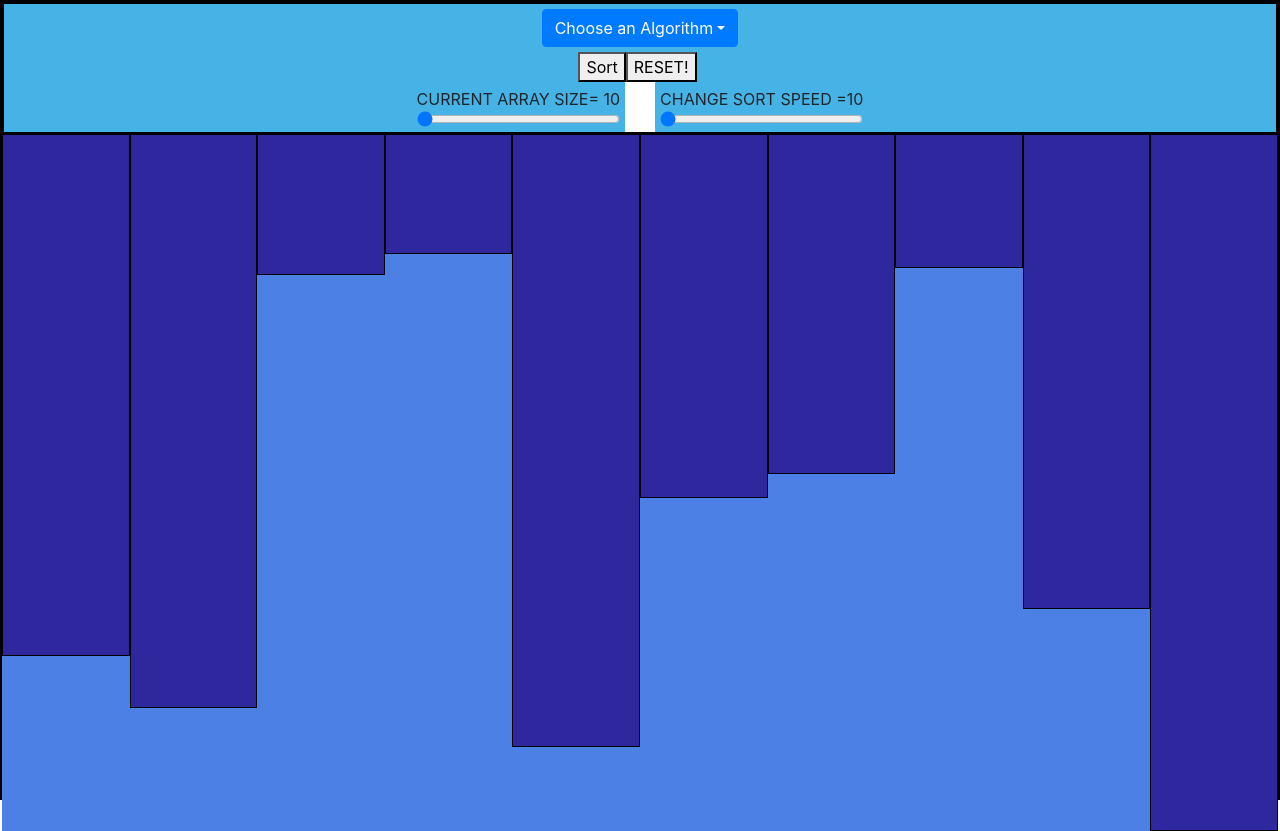
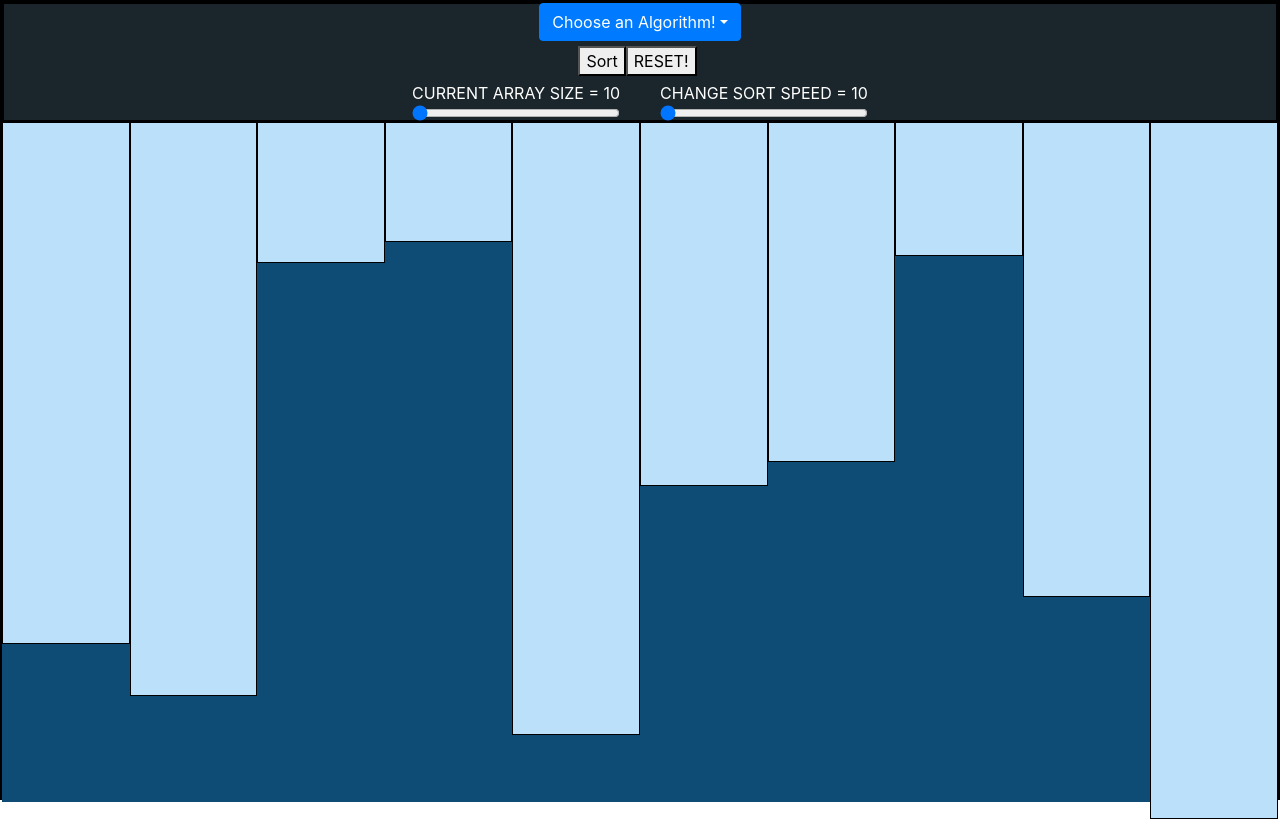
Before and after one commit to GandalfTheJava/sorting-visualizer, a React (Create React App) app: page / in a window 1280 px wide. Built offline with nearby package versions, Linux system fonts and the light colour scheme.

Commit message:
Styling changes. Also disabled buttons while the algorithms are running

```diff
--- a/src/components/Body/Body.css
+++ b/src/components/Body/Body.css
@@ -1,8 +1,10 @@
 .bar-containers{
     display: flex;
+    height: 85vh;
+    margin-bottom: 2px;
     flex-direction: row;
     justify-content: space-evenly;
-    background-color: #4d80e4;
+    background-color: #0f4c75;
   }
 .bar{
     border:1px solid #000000;
--- a/src/components/Body/Body.jsx
+++ b/src/components/Body/Body.jsx
@@ -13,8 +13,8 @@ class Body extends Component {
                 {
                     array.arrayOfNumbers ? (array.arrayOfNumbers.map((element, index) => {
                         const barColor =  //IF SWAPPING
-                            currentBubbleTwo.includes(index) ? 'green' : //IF CURRENT BUBBLE TWO IS COMPARING
-                                currentSorted.includes(index) ? 'purple' : '#2e279d' //IF SORTED PURPLE ELSE RED
+                            currentBubbleTwo.includes(index) ? 'red' : //IF CURRENT BUBBLE TWO IS COMPARING
+                                currentSorted.includes(index) ? 'purple' : '#bbe1fa' //IF SORTED PURPLE ELSE RED
                         return (
                             <div
                                 className="bar"
--- a/src/components/Toolbar/Toolbar.css
+++ b/src/components/Toolbar/Toolbar.css
@@ -1,9 +1,13 @@
 .toolbar-container{
     display:flex;
+    height:15vh;
     flex-direction: column;
     justify-content: center;
     border: 2px solid black;
-    background-color: #46b3e6;
+    background-color: #1b262c;
+}
+:disabled{
+    color: black;
 }
 .algo-button{
     margin: 5px;
@@ -11,6 +15,7 @@
 #dropdown:hover{
     border:2px solid black;
     background-color: chartreuse;
+    color:black;
 }
 .control-buttons{
     margin-right: 5px;
@@ -23,10 +28,11 @@ button:hover{
     display:flex;
     flex-direction: row;
     justify-content: center;
+    color: white;
 }
 .separator{
     width:30px;
-    background-color: white;
+    background-color: transparent;
 }
 .range{
     display:flex;
--- a/src/components/Toolbar/Toolbar.jsx
+++ b/src/components/Toolbar/Toolbar.jsx
@@ -25,32 +25,42 @@ class Toolbar extends Component {
         changeArraySize(e.target.value);
         this.generateNewArray();
     }
+    reset = () => {
+        this.generateNewArray();
+        console.log(this.props);
+        const { setCurrentSorted, setCurrentAlgorithm, toggleIsRunning } = this.props;
+        setCurrentAlgorithm("");
+        setCurrentSorted([]);
+        toggleIsRunning();
+    }
     render() {
-        let { array, sort, setCurrentAlgorithm } = this.props;
+        let { array, sort, setCurrentAlgorithm, algorithm } = this.props;
+        let { isRunning } = this.props.isRunning;
+        console.log(isRunning);
         return (
             <div className="toolbar-container">
                 <div className="algo-container">
                     <div className="algo-button">
-                        <DropdownButton id="dropdown" title="Choose an Algorithm">
+                        <DropdownButton id="dropdown" title={algorithm}>
                             <Dropdown.Item id="Algorithm 1">Algorithm 1</Dropdown.Item>
                             <Dropdown.Item id="Algorithm 2">Algorithm 2</Dropdown.Item>
                             <Dropdown.Item id="Algorithm 3">Algorithm 3</Dropdown.Item>
                         </DropdownButton>
                     </div>
                     <div className="control-buttons">
-                        <button onClick={() => sort((array.arrayOfNumbers.length ? array.arrayOfNumbers : null), setCurrentAlgorithm("HERE WE ARE"))}>Sort</button>
-                        <button onClick={this.generateNewArray}>RESET!</button>
+                        <button onClick={() => sort((array.arrayOfNumbers.length ? array.arrayOfNumbers : null), setCurrentAlgorithm("HERE WE ARE"))} disabled={isRunning}>Sort</button>
+                        <button onClick={this.reset} disabled={isRunning} >RESET!</button>
                     </div>
                 </div>
                 <div className="range-selector">
                     <div className="range">
-                        CURRENT ARRAY SIZE= {array.arraySize}
-                        <input type="range" min="10" max="100" defaultValue={array.arraySize} id="arraySize" onChange={this.handleChange} />
+                        CURRENT ARRAY SIZE = {array.arraySize}
+                        <input type="range" min="10" max="100" defaultValue={array.arraySize} id="arraySize" onChange={this.handleChange} disabled={isRunning} />
                     </div>
                     <div className="separator"></div>
                     <div className="range">
-                        CHANGE SORT SPEED =10
-                        <input type="range" min="10" max="100" defaultValue={array.arraySize} id="arraySize" onChange={this.handleChange} />
+                        CHANGE SORT SPEED = 10
+                        <input type="range" min="10" max="100" defaultValue={array.arraySize} id="arraySize" onChange={this.handleChange} disabled={isRunning} />
                     </div>
                 </div>
             </div >
--- a/src/components/Toolbar/Toolbar.utils.js
+++ b/src/components/Toolbar/Toolbar.utils.js
@@ -9,11 +9,14 @@ import Toolbar from './Toolbar';
 const mapStateToProps = ({
     array,
     isRunning,
-    algorithm
+    algorithm,
+    setCurrentSorted
+
 }) => ({
     array,
     isRunning,
-    algorithm
+    algorithm,
+    setCurrentSorted
 });
 
 const mapDispatchToProps = (dispatch) => ({
@@ -21,6 +24,7 @@ const mapDispatchToProps = (dispatch) => ({
     changeArraySize: newSize => dispatch(changeArraySize(newSize)),
     toggleIsRunning: () => dispatch(toggleIsRunning()),
     setCurrentAlgorithm: algorithm => dispatch(setCurrentAlgorithm(algorithm)),
+    setCurrentSorted: (newSorted) => dispatch(setCurrentSorted(newSorted)),
     sort: (array) => (
         dispatch(setCurrentSorted([])),
         dispatch(toggleIsRunning()),
--- a/src/components/algorithms/bubbleSort/BubbleSort.js
+++ b/src/components/algorithms/bubbleSort/BubbleSort.js
@@ -51,7 +51,7 @@ function handleDispatch(toDispatch, dispatch, array) {
     dispatch(dispatchFunction(toDispatch.shift()));
     setTimeout(() => {
         handleDispatch(toDispatch, dispatch, array);
-    }, 0); //Per cycle of dispatch
+    }, 10); //Per cycle of dispatch
 
 }
 
--- a/src/redux/algorithm/algorithm.reducer.js
+++ b/src/redux/algorithm/algorithm.reducer.js
@@ -1,6 +1,6 @@
 import algorithmActionTypes from "./algorithm.types";
 
-const INITIAL_STATE = "";
+const INITIAL_STATE = "Choose an Algorithm!";
 
 const algorithmReducer = (state = INITIAL_STATE, action) => {
     switch (action.type) {
```
